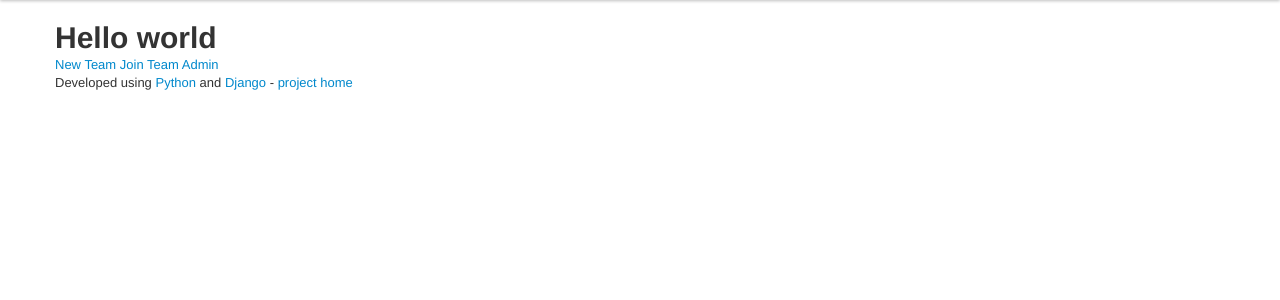
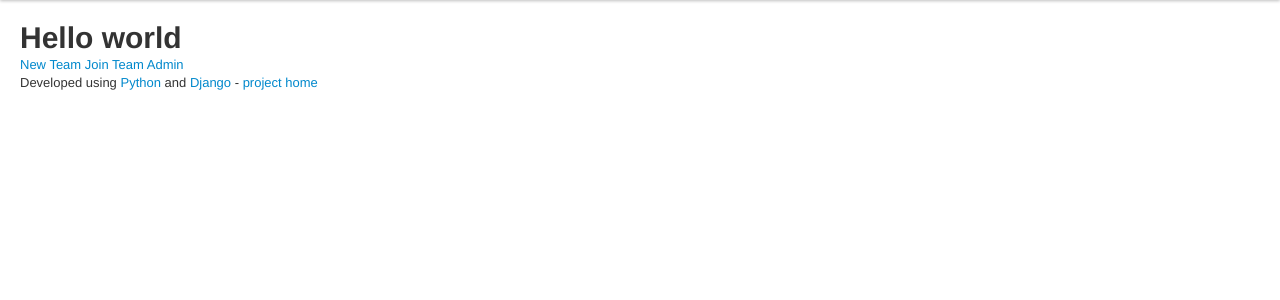
Before and after one commit to fisadev/pytalaya, a Django app: page / in a window 1280 px wide. Shown: the part 40-340 px from the top of the page. Run offline with Django 3.2, Linux system fonts and the light colour scheme; parts of the project's set-up code (start-up, migrations or seed data) failed here and were passed over; some libraries are stand-ins or nearby versions.

Commit message:
Use of fluid grid system

```diff
--- a/pytalaya/app/templates/base.html
+++ b/pytalaya/app/templates/base.html
@@ -51,14 +51,18 @@
       </div>
     </div>
 
-    <div class="container">
+    <div class="container-fluid">
+      <div class="row-fluid">
         {% block content %}
         {% endblock %}
+      </div>
 
+      <div class="row-fluid">
         <p>Developed using <a href="http://www.python.org">Python</a> and
           <a href="http://www.djangoproject.com">Django</a>
           - <a href="https://github.com/fisadev/pytalaya">project home</a>
         </p>
+      </div>
     </div> <!-- /container -->
 
     <!-- Le javascript
```
Lines whose indentation alone changed are shown as unchanged.
